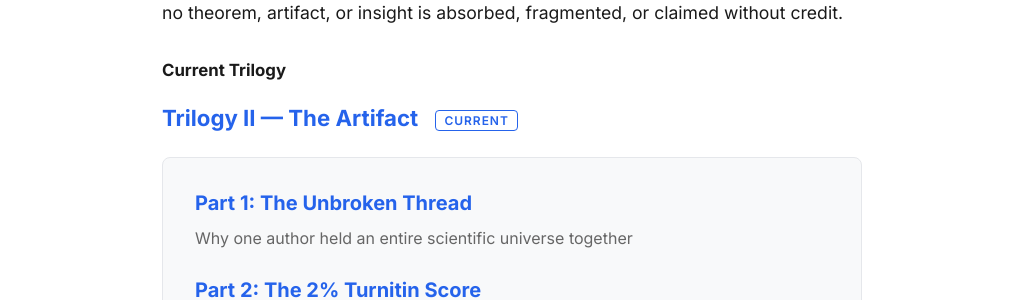
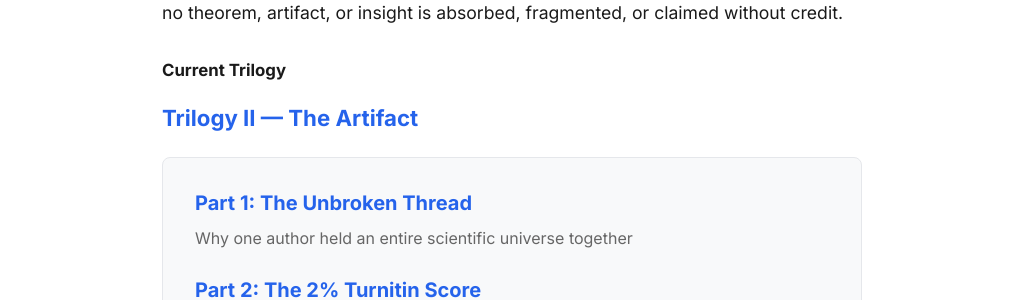
Before and after one commit to pravinkumar-ghodake/sovereign-intellect-blog, a Jekyll site: the page built from index.md, in a window 1280 px wide and 900 px high. Shown: the part 268-568 px from the top of the window, without its empty margins (128-1151 px from the left). Built offline with Jekyll 4.4.1, drawn with Linux system fonts in a browser that asks for light colours.

Commit message:
Update index.md

```diff
--- a/index.md
+++ b/index.md
@@ -13,10 +13,7 @@ layout: default
 <h2 style="color: var(--text-main); font-weight: 700; font-size: 1.05rem; text-align: left;">Current Trilogy</h2>
 
 {% assign current_trilogy = series_list | last %}
-<h3>
-<a href="{{ '/series/' | append: current_trilogy.slug | append: '/' | relative_url }}" style="color: var(--accent-color);">{{ current_trilogy.title }}</a>
-<span style="display: inline-block; font-family: var(--font-ui); font-size: 0.75rem; font-weight: 600; letter-spacing: 0.08em; text-transform: uppercase; color: var(--accent-color); border: 1px solid var(--accent-color); padding: 2px 8px; border-radius: 4px; margin-left: 0.75rem; vertical-align: middle;">Current</span>
-</h3>
+<h3><a href="{{ '/series/' | append: current_trilogy.slug | append: '/' | relative_url }}" style="color: var(--accent-color);">{{ current_trilogy.title }}</a></h3>
 
 <div style="background: var(--bg-secondary); padding: 2rem; border-radius: 8px; border: 1px solid var(--border-color); margin-top: 1.5rem;">
 
```
